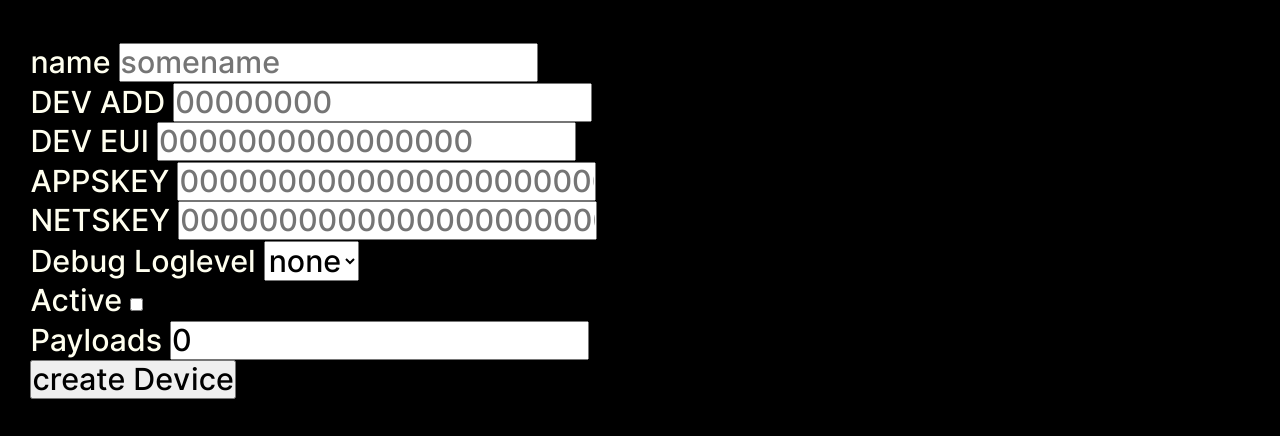
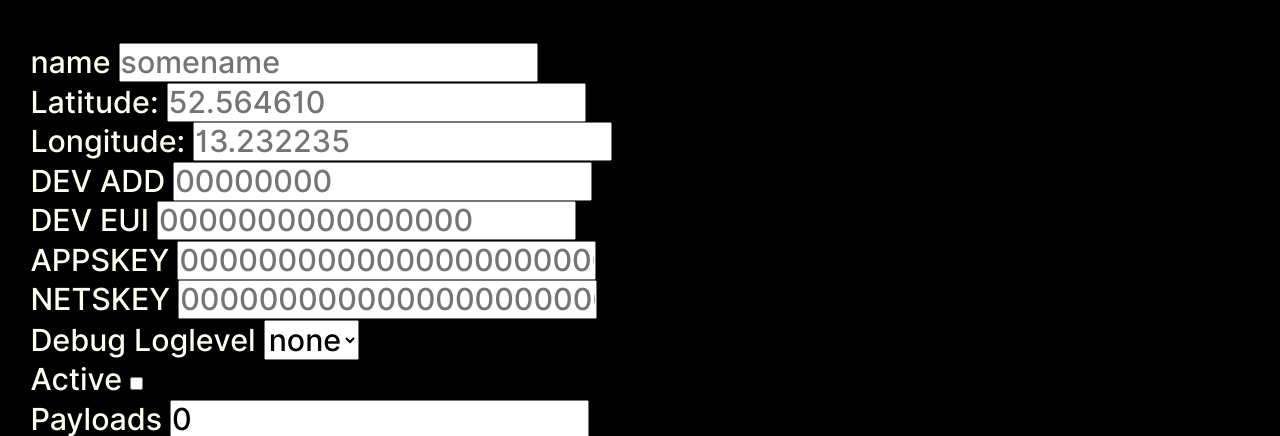
Before and after one commit to robertschnuell/islandofthings-deviceConfig, a plain HTML site: page index.html in a window 1280 px wide. Shown: the part 364-800 px from the top of the page. Drawn offline with Linux system fonts and the light colour scheme; no server answers.

Commit message:
lat/lng added

```diff
--- a/index.html
+++ b/index.html
@@ -46,6 +46,16 @@
             <div>
               <label for="new_name">name</label>
               <input id="new_name" name="new_name" type="text" required maxlength="16" placeholder="somename">
+            </div>
+
+            <div>
+              <label for="new_lat">Latitude:</label>
+              <input id="new_lat" name="new_lat" type="text" required maxlength="10" placeholder="52.564610">
+            </div>
+
+            <div>
+              <label for="new_lon">Longitude:</label>
+              <input id="new_lon" name="new_lon" type="text" required maxlength="10" placeholder="13.232235">
             </div>
 
             <div>
--- a/js/main.js
+++ b/js/main.js
@@ -249,6 +249,8 @@ function generatePayloadEntry(id) {
 document.querySelector("#newDeviceForm").onsubmit = function(event) {
     event.preventDefault();
     let data = {};
+    data.longitude = document.querySelector("#new_lon").value;
+    data.latitude = document.querySelector("#new_lat").value;
     data.DEV_ADD = document.querySelector("#new_devadd").value;
     data.DEV_EUI = document.querySelector("#new_deveui").value;
     data.APPSKEY = document.querySelector("#new_appskey").value;
```
